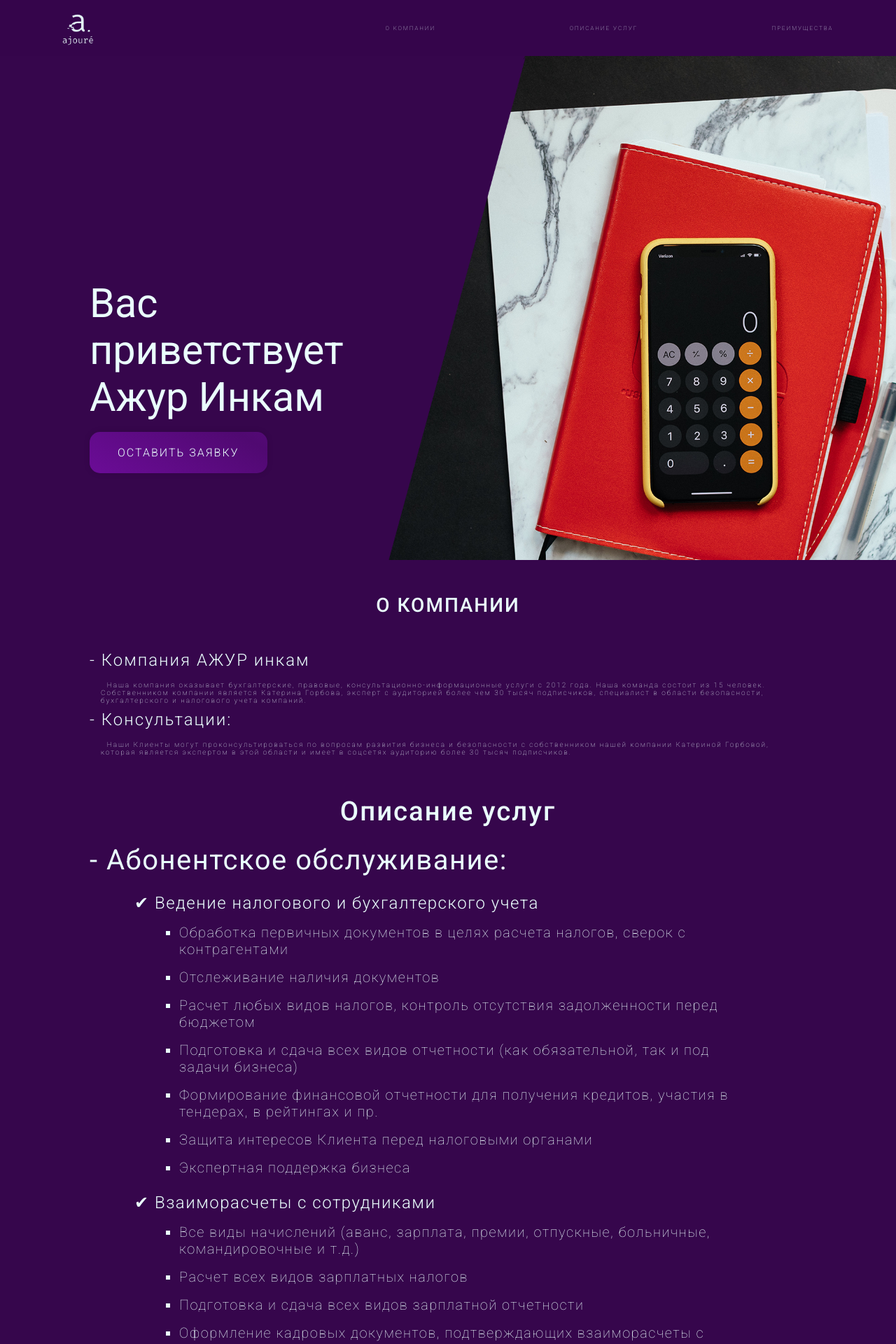
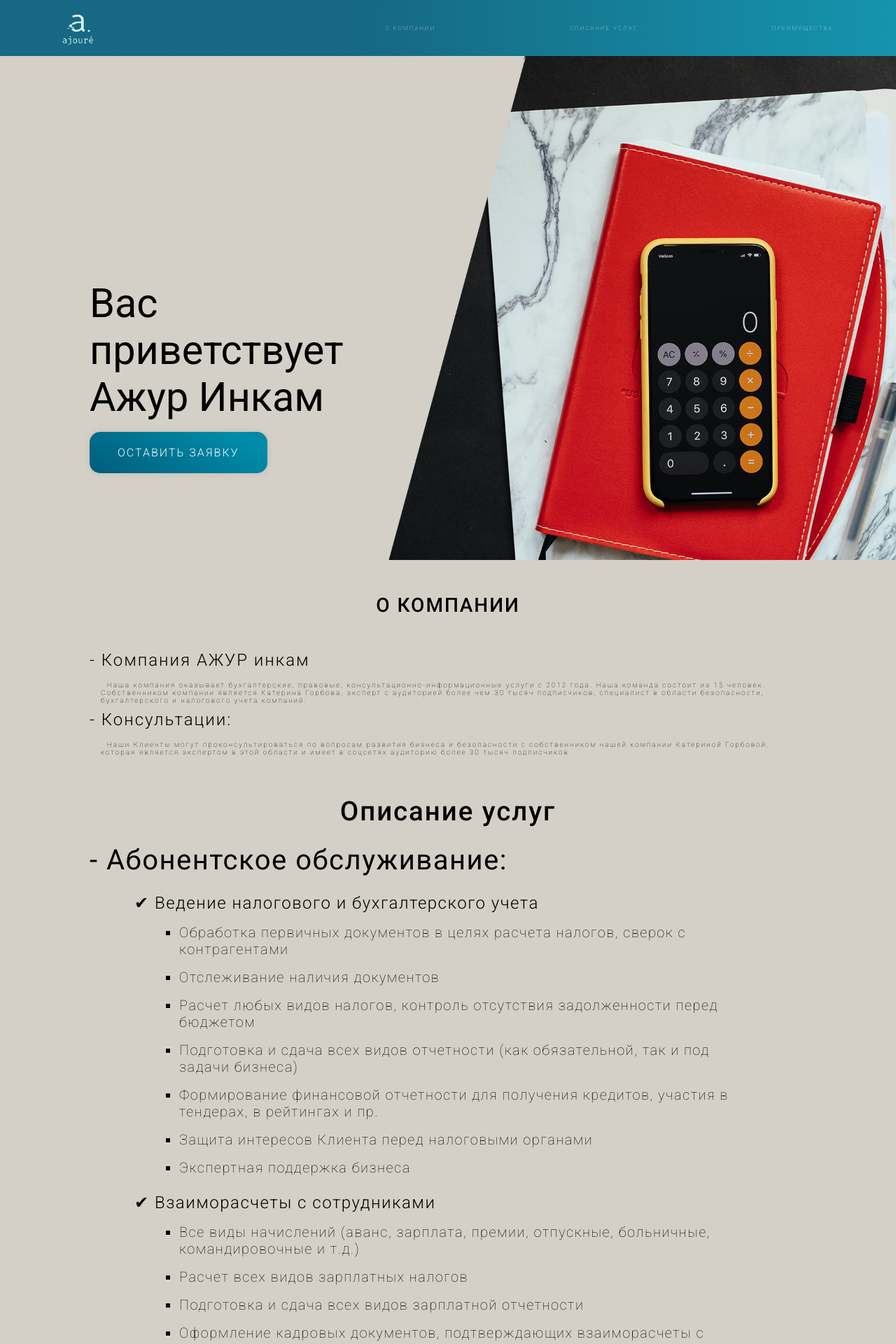
Before and after one commit to SCHIZ0FRENIA/AJOURE, a React (Vite) app: page / in a window 1280 px wide. Shown: the top 1920 px of the page at 70% size. Built offline with nearby package versions, Linux system fonts and the light colour scheme; no server answers.

Commit message:
color change

```diff
--- a/src/Admin/Admin.css
+++ b/src/Admin/Admin.css
@@ -5,7 +5,7 @@
 .admin {
     width: 100vw;
     min-height: 100vh;
-    background-color: #43085E;
+    background-color: #015c7b;
 }
 
 .admin table {
@@ -21,13 +21,13 @@
 }
 
 .admin td{
-    background-color: #43085E;
+    background-color: #008dab;
     height: 10vh;
     font-size: 2.5vh;
 }
 
 .admin th{
-    background-color: #36064c;
+    background-color:#015c7b;
     height:10vh;
     font-size: 4vh;
 }
@@ -44,7 +44,7 @@
     font-weight: 300;
     text-transform: uppercase;
     letter-spacing: 2px;
-    background-image: linear-gradient(30deg, #6B0C97 0%, #500971 51%, #6B0C97 100%);
+    background-image:  linear-gradient(30deg, #015c7b 0%, #008dab 51%, #015c7b 100%);
     background-size: 200% auto;
     transition: .5s;
     cursor: pointer;
--- a/src/Admin/passComponent.css
+++ b/src/Admin/passComponent.css
@@ -1,7 +1,7 @@
 .cont {
     height: 100vh;
     width: 100vw;
-    background-color: #36064c;
+    background-color: #015c7b;
 }
 
 .pass {
@@ -51,7 +51,7 @@
     font-weight: 300;
     text-transform: uppercase;
     letter-spacing: 2px;
-    background-image: linear-gradient(30deg, #6B0C97 0%, #500971 51%, #6B0C97 100%);
+    background-image:  linear-gradient(30deg, #015c7b 0%, #008dab 51%, #015c7b 100%);
     background-size: 200% auto;
     transition: .5s;
     cursor: pointer;
--- a/src/Components/Advantages.css
+++ b/src/Components/Advantages.css
@@ -4,7 +4,7 @@
     display: flex;
     flex-direction: row;
     flex-wrap: wrap;
-    background: #36064C;
+    background: #d4d0c7;
 }
 
 .label1{
@@ -25,13 +25,12 @@
     width: 35vw;
     margin: 0 5vw  2.5vw 5vw;
     text-decoration: none;
-    color: #EAFFFD;
+    color: #eeeeee;
     border-radius: 30px;
     font-family: 'Roboto', sans-serif;
     font-weight: 300;
     text-transform: uppercase;
     letter-spacing: 2px;
-    background: #780EAA;
     box-shadow: 0 0 20px rgba(0, 0, 0, .1);
     display: flex;
     flex-direction: column;
@@ -47,28 +46,18 @@
     }
 }
 
-@keyframes showW {
-    from{
-        opacity: 0;
-    }
-
-    to{
-        opacity: 1;
-    }
-}
-
 .on {
     animation: on .7s 1 forwards;
 }
 
 @keyframes on {
     from{
-        background: #43085E;
-        color: #EAFFFD;
+        background: #015c7b;
+        color: #eeeeee;
     }
     to{
-        background: #EAFFFD;
-        color: black;
+        background:  #eeeeee ;
+        color: #000000;
     }
 }
 
@@ -78,13 +67,13 @@
 
 @keyframes out {
     from{
-        background: #EAFFFD;
-        color: black;
+        background:  #008dab ;
         opacity: 0;
+        color: #000000;
     }
     to{
-         background: #43085E;
-         color: #EAFFFD;
+         background: #015c7b;
          opacity: 1;
+        color: #eeeeee;
     }
 }
--- a/src/Components/Button.css
+++ b/src/Components/Button.css
@@ -8,7 +8,7 @@
     font-weight: 300;
     text-transform: uppercase;
     letter-spacing: 2px;
-    background-image: linear-gradient(30deg, #6B0C97 0%, #500971 51%, #6B0C97 100%);
+    background-image: linear-gradient(30deg, #015c7b 0%, #008dab 51%, #015c7b 100%);
     background-size: 200% auto;
     box-shadow: 0 0 10px rgba(0, 0, 0, .1);
     transition: .5s;
--- a/src/Components/Caption.css
+++ b/src/Components/Caption.css
@@ -1,6 +1,6 @@
 .caption {
-    background-color: #36064C;
-    color: #EAFFFD;
+    background-color:  #d4d0c7;
+    color: #000000;
     font-family: 'Roboto', sans-serif;
     padding: 5vh 10vw 0 10vw;
 }
--- a/src/Components/First.css
+++ b/src/Components/First.css
@@ -1,5 +1,5 @@
 .first {
-    background-color: #36064C;
+    background: #d4d0c7;
     display: flex;
     flex-direction: row;
     justify-content: space-between;
@@ -12,7 +12,7 @@
 }
 
 .greeting {
-    color: #EAFFFD;
+    color: #000000;
     font-family: 'Roboto', sans-serif;
     font-weight: 400;
     font-size: 4.5vw;
--- a/src/Components/Footer.css
+++ b/src/Components/Footer.css
@@ -1,6 +1,6 @@
 footer{
     height: 10vh;
-    background-color: #300746;
+    background: #015c7b;
 }
 
 footer .row{
@@ -21,7 +21,7 @@ footer .column{
 }
 
 footer li {
-    color: #EAFFFD;
+    color: #eeeeee;
     font-size: 1rem;
     font-family: 'Roboto', sans-serif;
     text-transform: uppercase;
--- a/src/Components/Info.css
+++ b/src/Components/Info.css
@@ -1,6 +1,6 @@
 .about {
-    background-color: #36064C;
-    color: #EAFFFD;
+    background-color: #d4d0c7;
+    color: #000000;
     font-family: 'Roboto', sans-serif;
     font-weight: 300;
     letter-spacing: 2px;
--- a/src/Components/Modal.css
+++ b/src/Components/Modal.css
@@ -42,7 +42,7 @@
         border: 1px grey solid;
     }
     to {
-        border: 1px #c83fff solid;
+        border: 1px #008dab solid;
     }
 }
 
@@ -82,7 +82,7 @@
   font-weight: 300;
   text-transform: uppercase;
   letter-spacing: 2px;
-  background-image: linear-gradient(30deg, #6B0C97 0%, #500971 51%, #6B0C97 100%);
+  background-image:  linear-gradient(30deg, #015c7b 0%, #008dab 51%, #015c7b 100%);
   background-size: 200% auto;
   transition: .5s;
   cursor: pointer;
@@ -110,7 +110,7 @@
   font-weight: 300;
   text-transform: uppercase;
   letter-spacing: 2px;
-  background-image: linear-gradient(30deg, #6B0C97 0%, #500971 51%, #6B0C97 100%);
+  background-image:  linear-gradient(30deg, #015c7b 0%, #008dab 51%, #015c7b 100%);
   background-size: 200% auto;
   transition: .5s;
   cursor: pointer;
@@ -143,7 +143,7 @@
   font-weight: 300;
   text-transform: uppercase;
   letter-spacing: 2px;
-  background-image: linear-gradient(30deg, #6B0C97 0%, #500971 51%, #6B0C97 100%);
+  background-image:  linear-gradient(30deg, #015c7b 0%, #008dab 51%, #015c7b 100%);
   background-size: 200% auto;
   transition: .5s;
   cursor: pointer;
--- a/src/Components/Navbar.css
+++ b/src/Components/Navbar.css
@@ -1,5 +1,5 @@
 .navbar {
-    background-color: rgba(54, 6, 76, 0.9);
+    background: linear-gradient(90deg, rgba(1, 92, 123, 0.9) 40%, rgba(0, 141, 171, 0.9) 100%);
     height: 10vh;
     display: flex;
     justify-content: space-between;
@@ -12,7 +12,7 @@
 
 a {
     text-decoration: none;
-    color: #EAFFFD;
+    color:#eee;
 }
 
 .image {
@@ -37,7 +37,7 @@ a {
     font-size: 1vh;
     margin-bottom: auto;
     margin-top: auto;
-    color: #EAFFFD;
+    color: #000000;
     font-family: 'Roboto', sans-serif;
     font-weight: 200;
     text-transform: uppercase;
@@ -46,7 +46,7 @@ a {
 }
 
 .opt:hover {
-    color: #ffffff;
+    color: #000000;
 }
 
 @media (max-width: 907px) {
```
